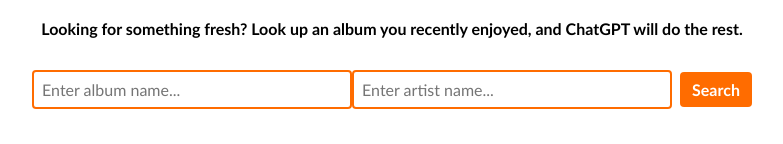
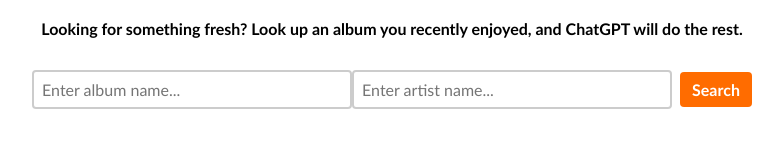
Before and after one commit to rianvdm/my-music-next, a Next.js app: page /recommendations in a window 1280 px wide. Shown: the part 148-292 px from the top of the page, without its empty margins (248-1031 px from the left). Built offline with nearby package versions, Linux system fonts and the light colour scheme; no server answers.

Commit message:
CSS fixes

```diff
--- a/app/globals.css
+++ b/app/globals.css
@@ -381,8 +381,19 @@ img.center-image {
   max-width: 300px;
 }
 
+/* Focus styles for input fields */
 #artist-name:focus, #album-name:focus, #song-name:focus, #lastFmUsername:focus {
-  border-color: rgba(var(--c-accent), 0.6);
+  border-color: var(--c-accent); /* Use the accent color for focused border */
+  outline: none; /* Remove the default outline */
+  box-shadow: 0 0 5px var(--c-accent); /* Optional: Add a subtle glow around the input when focused */
+  transition: border-color 0.3s ease-in-out, box-shadow 0.3s ease-in-out; /* Smooth transition for focus effects */
+}
+
+/* Ensure input fields have a default border for non-focus state */
+#artist-name, #album-name, #song-name, #lastFmUsername {
+  border: 2px solid #ccc; /* Default border color */
+  padding: 8px; /* Ensure padding is consistent */
+  border-radius: 4px; /* Rounded corners */
 }
 
 #search-form button {
--- a/app/recommendations/page.js
+++ b/app/recommendations/page.js
@@ -85,7 +85,6 @@ export default function RecommendationsPage() {
             const response = await fetch(`https://api-openai-albumrecs.rian-db8.workers.dev/?album=${encodeURIComponent(album)}&artist=${encodeURIComponent(artist)}`);
             const data = await response.json();
 
-            // Replace ** with <strong> for bold text
             const formattedRecommendation = data.data.replace(/\*\*(.*?)\*\*/g, '<strong>$1</strong>');
 
             setRecommendation(formattedRecommendation);
@@ -94,6 +93,12 @@ export default function RecommendationsPage() {
             setRecommendation('Failed to load recommendations. Please try again later.');
         } finally {
             setLoading(false);
+        }
+    };
+
+    const handleKeyDown = (event) => {
+        if (event.key === 'Enter') {
+            handleSearch();
         }
     };
 
@@ -110,6 +115,8 @@ export default function RecommendationsPage() {
                     value={album}
                     onChange={(e) => setAlbum(e.target.value)}
                     placeholder="Enter album name..."
+                    onKeyDown={handleKeyDown}
+                    className="input-field"
                 />
                 <input
                     id="artist-name"
@@ -117,21 +124,25 @@ export default function RecommendationsPage() {
                     value={artist}
                     onChange={(e) => setArtist(e.target.value)}
                     placeholder="Enter artist name..."
+                    onKeyDown={handleKeyDown}
+                    className="input-field"
                 />
                 <button className="button" onClick={handleSearch}>Search</button>
             </div>
             {loading && (
                 <div className="track_ul">
                     <p>Loading... (No seriously, it's loading. Just count to 10.)</p>
-                    <br/><br/>
+                    <br/>
                 </div>
             )}
             {recommendation && (
                 <div className="track_ul">
                     <div dangerouslySetInnerHTML={{ __html: recommendation.replace(/\n/g, '<br/>') }} />
-                    <br/><br/>
+                    <br/>
                 </div>
             )}
+
+            <div style={{ marginTop: '30px' }}></div>
 
             <h1>❤️ Recommended Songs</h1>
             <div style={{ textAlign: 'center' }}>
```
